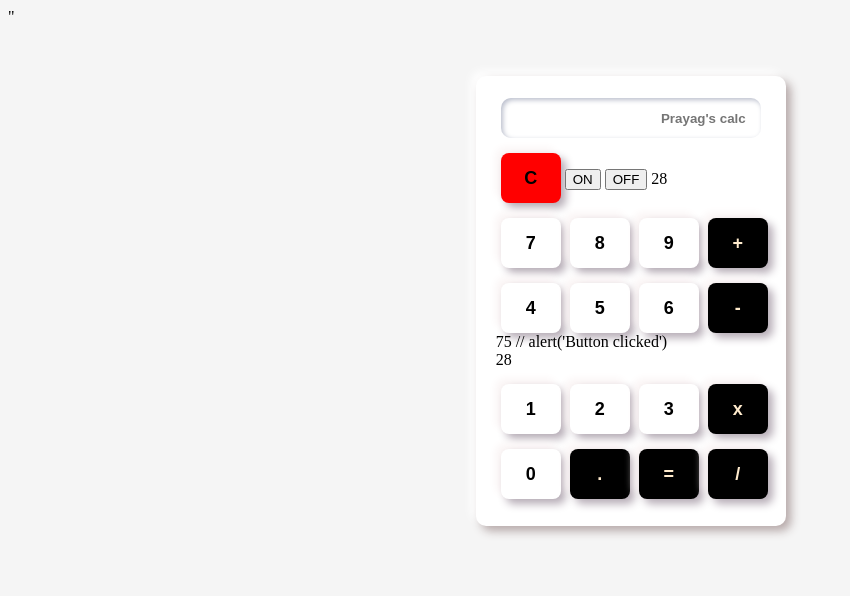
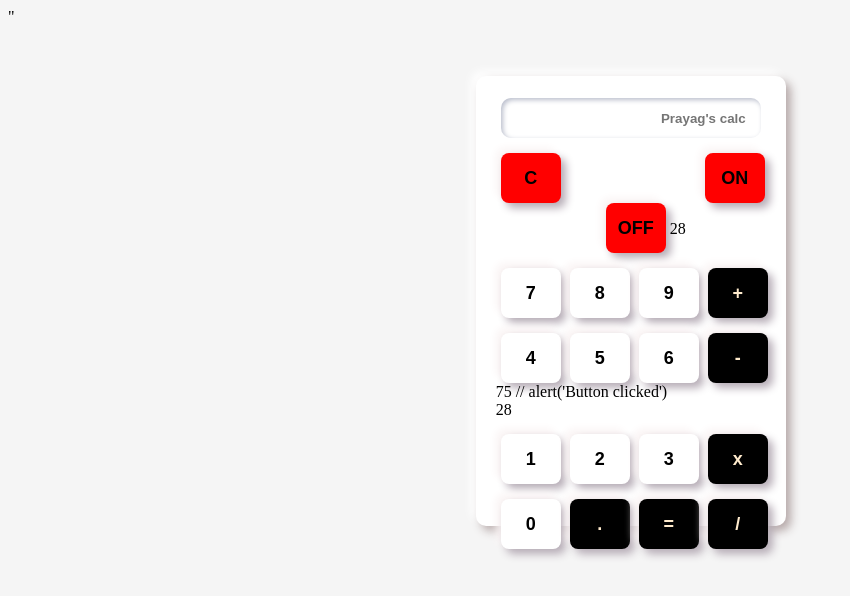
Before and after one commit to PrayagN/calculator, a plain HTML site: page index.html in a window 1280 px wide. Shown: the whole page, without its empty margins (0-850 px from the left). Drawn offline with nearby package versions, Linux system fonts and the light colour scheme.

Commit message:
Update style.css

```diff
--- a/style.css
+++ b/style.css
@@ -27,6 +27,12 @@
     pointer-events: none;
     margin-left: 25px;
 
+75
+                    // alert('Button clicked')
+75
+                    // alert('Button clicked')
+75
+                    // alert('Button clicked')
 }
 .btn{
 
@@ -62,7 +68,7 @@
 .btn:active{
     box-shadow: inset 4px 5px 5px #babeec, inset -1px -1px 2px #ffff;
 }
-.btn1{
+#btn1{
     margin-left: 10px;
     width: 60px;
     height: 50px;
@@ -93,7 +99,7 @@
     box-shadow: 5px 5px 8px #b6acb6, -5px -5px 8px #faf4f4;
     margin: 15px 0 0 5px;
 }
-.btn4{
+#btn4{
     width: 60px;
     height: 50px;
     border: none;
```
